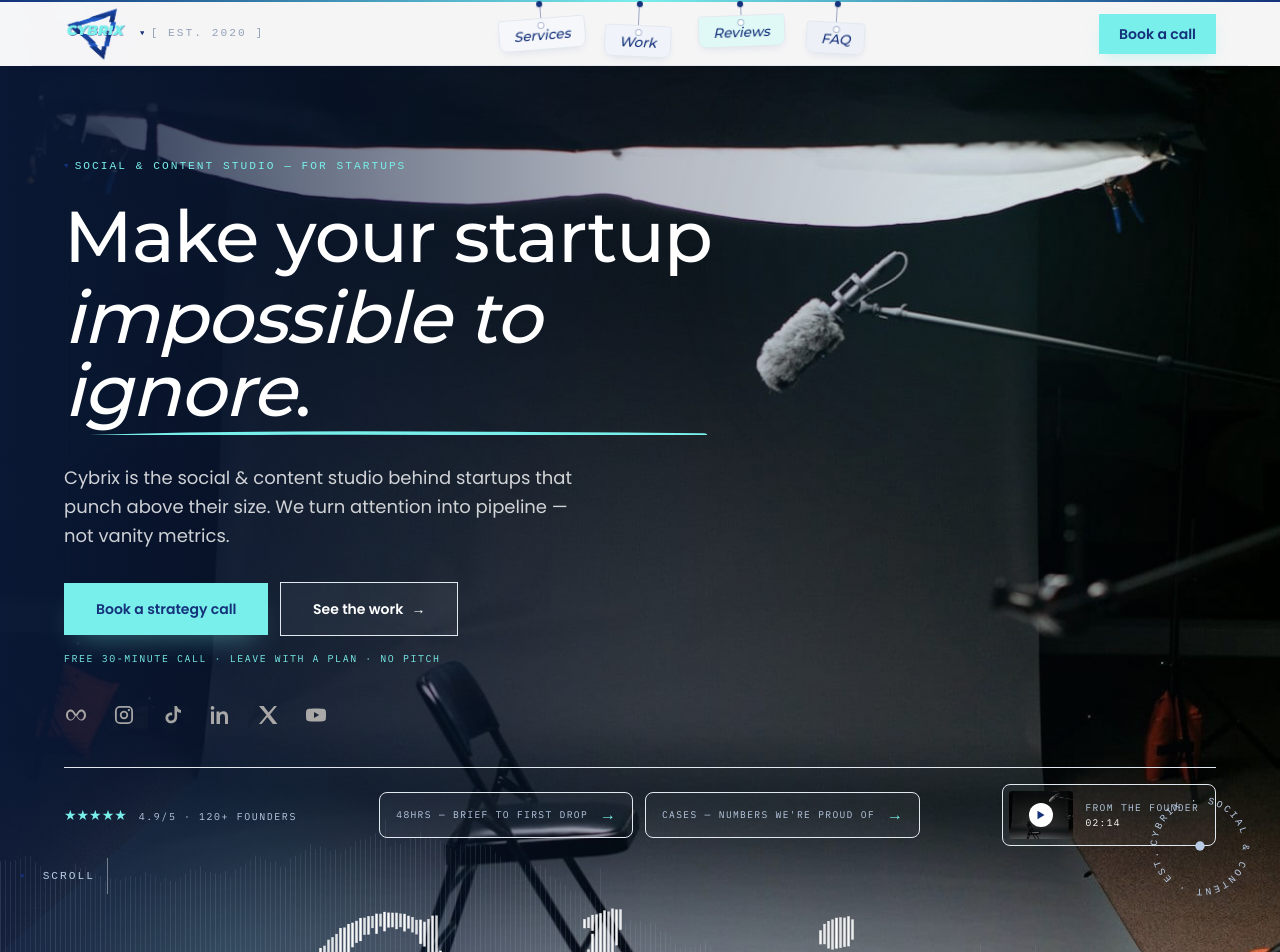
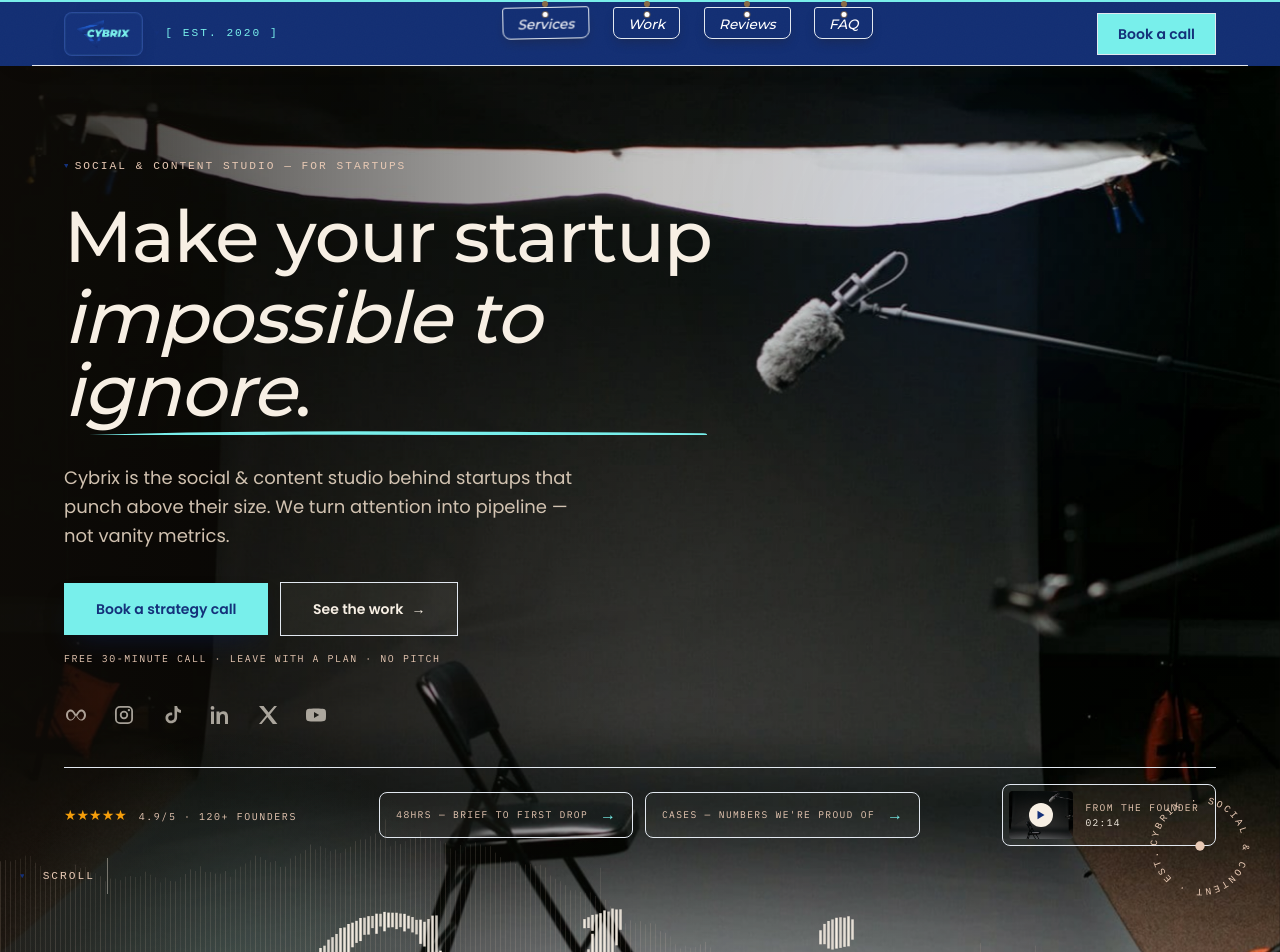
Before and after one commit to cybrixhub/Cybrix, a Next.js app: page / in a window 1280 px wide. Shown: the top 952 px of the page. Built offline with nearby package versions, Linux system fonts and the light colour scheme.

Commit message:
Update header and button color scheme

```diff
--- a/src/components/Header.tsx
+++ b/src/components/Header.tsx
@@ -1,9 +1,13 @@
 "use client";
 
 import { useEffect, useRef, useState } from "react";
-import Image from "next/image";
+import Logo from "./Logo";
 import { NAV_LINKS, SITE } from "@/lib/site";
 
+/**
+ * Editorial masthead: parchment bar with a hairline rule, mono folio detail,
+ * and a compact state once scrolled.
+ */
 export default function Header() {
   const [scrolled, setScrolled] = useState(false);
   const [open, setOpen] = useState(false);
@@ -34,52 +38,50 @@
 
   return (
     <header
-      className={`fixed inset-x-0 top-0 z-50 bg-white/96 text-[#1E293B] backdrop-blur-sm transition-shadow duration-300 ${
+      className={`fixed inset-x-0 top-0 z-50 bg-[#14317A]/95 text-white backdrop-blur-sm transition-shadow duration-300 ${
         scrolled
-          ? "shadow-[0_1px_0_var(--color-line),0_8px_24px_-12px_rgba(20,49,122,0.12)]"
-          : "shadow-[0_4px_16px_-10px_rgba(20,49,122,0.08)]"
+          ? "shadow-[0_1px_0_var(--color-line-strong),0_14px_34px_-20px_rgba(36,30,22,0.45)]"
+          : "shadow-[0_10px_28px_-22px_rgba(36,30,22,0.35)]"
       }`}
     >
+      {/* gilded rail the tags hang from */}
       <div
         aria-hidden="true"
-        className="h-0.5 bg-gradient-to-r from-navy via-[#78efeb] to-navy"
+        className="h-0.5 bg-[#78EFEB]"
       />
       <div
-        className={`container-x flex items-center justify-between border-b transition-all duration-300 ${
+        aria-hidden="true"
+        className="bg-noise pointer-events-none absolute inset-0 opacity-[0.04]"
+      />
+      <div
+        className={`container-x flex items-center justify-between border-b border-[#78EFEB]/30 transition-all duration-300 ${
           scrolled ? "h-14" : "h-16"
         }`}
-        style={{ borderColor: "rgba(20,49,122,0.08)" }}
       >
         <a
-          href="/"
-          aria-label="Cybrix — home"
+          href="#top"
+          aria-label="Cybrix — back to top"
           className="flex items-center gap-3"
         >
-          <Image
-            src="/brand/cybrix-mark.png"
-            alt="Cybrix"
-            width={120}
-            height={120}
-            priority
-            sizes="64px"
-            className="h-14 w-auto sm:h-16"
-          />
-          <span className="kicker hidden text-muted lg:inline">
+          <Logo />
+          <span className="kicker hidden text-[#78EFEB] lg:inline">
             [ est. {SITE.established} ]
           </span>
         </a>
 
+        {/* Hang-tag nav: each link dangles from the gilded rail on its own
+            knotted string — tilted, tinted, idly swaying, swinging on touch. */}
         <nav
           className="hidden items-start gap-6 self-stretch md:flex"
           aria-label="Primary"
         >
           {NAV_LINKS.map((link, i) => {
-            const t = [
-              { tint: "bg-paper-2", angle: "-3.5deg", string: 11 },
-              { tint: "bg-blush", angle: "2.6deg", string: 18 },
-              { tint: "bg-butter", angle: "-2.2deg", string: 8 },
-              { tint: "bg-paper-3", angle: "3.2deg", string: 15 },
-            ][i % 4];
+           const t = [
+  { tint: "bg-[#14317A]", angle: "-3.5deg", string: 11 },
+  { tint: "bg-[#14317A]", angle: "2.6deg", string: 18 },
+  { tint: "bg-[#14317A]", angle: "-2.2deg", string: 8 },
+  { tint: "bg-[#14317A]", angle: "3.2deg", string: 15 },
+];
             return (
               <a
                 key={link.href}
@@ -87,21 +89,23 @@
                 style={{ rotate: t.angle, animationDelay: `${i * 0.7}s` }}
                 className="hover-swing animate-sway group flex flex-col items-center"
               >
+                {/* knot at the rail */}
                 <span
                   aria-hidden="true"
-                  className="-mt-px h-1.5 w-1.5 rounded-full bg-navy shadow-[0_1px_1px_rgba(20,49,122,0.25)]"
+                  className="-mt-px h-1.5 w-1.5 rounded-full bg-[#8a6b46] shadow-[0_1px_1px_rgba(36,30,22,0.4)]"
                 />
                 <span
                   aria-hidden="true"
-                  className="w-px bg-navy/40"
+                  className="w-px bg-[#8a6b46]"
                   style={{ height: t.string }}
                 />
                 <span
-                  className={`relative rounded-b-md rounded-t-[3px] border border-line-strong px-3.5 pb-1.5 pt-2.5 font-display text-[0.85rem] font-medium italic leading-none text-navy shadow-[0_4px_10px_-4px_rgba(20,49,122,0.12)] transition-all duration-200 group-hover:border-navy group-hover:text-[#0D2563] group-hover:shadow-[0_6px_14px_-4px_rgba(20,49,122,0.18)] ${t.tint}`}
+                  className={`relative rounded-b-md rounded-t-[3px] border border-line-strong px-3.5 pb-1.5 pt-2.5 font-display text-[0.85rem] font-medium italic leading-none text-white shadow-[0_6px_12px_-4px_rgba(36,30,22,0.35)] transition-all duration-200 group-hover:border-[#78EFEB] group-hover:text-[#78EFEB] group-hover:shadow-[0_9px_16px_-4px_rgba(36,30,22,0.45)] ${t.tint}`}
                 >
+                  {/* punched grommet */}
                   <span
                     aria-hidden="true"
-                    className="absolute left-1/2 top-1 h-[5px] w-[5px] -translate-x-1/2 rounded-full bg-white ring-1 ring-navy/30"
+                    className="absolute left-1/2 top-1 h-[5px] w-[5px] -translate-x-1/2 rounded-full bg-paper ring-1 ring-[#8a6b46]/70"
                   />
                   {link.label}
                 </span>
@@ -112,11 +116,9 @@
 
         <div className="hidden md:block">
           <a
-            href={SITE.calendarUrl}
-            target="_blank"
-            rel="noopener noreferrer"
+            href="#book"
             data-cursor="book"
-            className="btn-ink btn-press inline-flex items-center gap-2 bg-[#78efeb] px-5 py-2.5 text-sm font-semibold text-navy shadow-[0_6px_16px_-6px_rgba(120,239,235,0.5)] [--ink-fill:var(--color-navy)] hover:text-white"
+            className="btn-ink btn-press inline-flex items-center gap-2 border border-[#78EFEB] bg-[#78EFEB] px-5 py-2.5 text-sm font-semibold text-[#14317A] hover:bg-[#14317A] hover:text-white hover:border-[#78EFEB] transition-all duration-300shadow-[0_10px_20px_-8px_rgba(14,26,58,0.85)] [--ink-fill:var(--color-navy-2)]"
           >
             Book a call
           </a>
@@ -126,7 +128,7 @@
           ref={toggleRef}
           type="button"
           onClick={() => setOpen((v) => !v)}
-          className="inline-flex h-11 w-11 items-center justify-center text-navy md:hidden"
+          className="inline-flex h-10 w-10 items-center justify-center md:hidden"
           aria-label={open ? "Close menu" : "Open menu"}
           aria-expanded={open}
           aria-controls="mobile-menu"
@@ -151,22 +153,22 @@
         </button>
       </div>
 
+      {/* Mobile menu */}
       <div
         id="mobile-menu"
         inert={!open}
         aria-hidden={!open}
-        className={`overflow-hidden bg-white text-[#1E293B] md:hidden ${
+        className={`overflow-hidden bg-paper text-white md:hidden ${
           open ? "max-h-[420px] border-b border-line" : "max-h-0"
         } transition-all duration-300 ease-out`}
       >
-        <div className="min-h-0 overflow-hidden bg-white">
         <nav className="container-x flex flex-col py-4" aria-label="Mobile">
           {NAV_LINKS.map((link, i) => (
             <a
               key={link.href}
               href={link.href}
               onClick={() => setOpen(false)}
-              className="flex items-baseline justify-between border-b border-line py-3.5 font-display text-xl italic text-navy"
+              className="flex items-baseline justify-between border-b border-line py-3.5 font-display text-xl italic text-white"
             >
               {link.label}
               <span className="kicker text-muted">
@@ -175,16 +177,13 @@
             </a>
           ))}
           <a
-            href={SITE.calendarUrl}
-            target="_blank"
-            rel="noopener noreferrer"
+            href="#book"
             onClick={() => setOpen(false)}
-            className="mt-4 inline-flex items-center justify-center bg-[#78efeb] px-5 py-3 text-sm font-semibold text-navy"
+            className="mt-4 inline-flex items-center justify-center bg-navy px-5 py-3 text-sm font-semibold text-cream"
           >
             Book a call
           </a>
         </nav>
-        </div>
       </div>
     </header>
   );
--- a/src/components/Hero.tsx
+++ b/src/components/Hero.tsx
@@ -1,6 +1,6 @@
 "use client";
 
-import { useEffect, useRef } from "react";
+import { useEffect, useLayoutEffect, useRef } from "react";
 import Image from "next/image";
 import gsap from "gsap";
 import { ScrollTrigger } from "gsap/ScrollTrigger";
@@ -9,9 +9,10 @@
 import Stamp from "./Stamp";
 import ThreadScene from "./ThreadScene";
 import WovenWordmark from "./WovenWordmark";
-import { FOUNDER, SITE } from "@/lib/site";
+import { FOUNDER, SITE } from "@/lib/site"; // SITE still used by wordmark; FOUNDER still used by video card
 import { willPreload, PRELOADER_HERO_DELAY } from "@/lib/preload";
-import { useIso } from "@/lib/useIso";
+
+const useIso = typeof window !== "undefined" ? useLayoutEffect : useEffect;
 
 export default function Hero() {
   const root = useRef<HTMLDivElement | null>(null);
@@ -68,6 +69,8 @@
         )
         .from('[data-h="stamp"]', { opacity: 0, duration: 0.8 }, 1.8);
 
+      // Exit: the hero mats into the black surround; the plate photo pulls
+      // back inside its frame.
       const scrub = {
         trigger: root.current,
         start: "top top",
@@ -80,6 +83,7 @@
         ease: "none",
         scrollTrigger: scrub,
       });
+      // No image scale on scroll — the frame's 0.93 mat does the exit motion.
       gsap.to('[data-h="content"]', {
         yPercent: 8,
         ease: "none",
@@ -91,6 +95,7 @@
         scrollTrigger: scrub,
       });
 
+      // Ambient: the softbox glow breathes across the dark stage.
       gsap.to('[data-h="glow"]', {
         xPercent: -20,
         yPercent: 10,
@@ -109,12 +114,14 @@
     <section
       id="top"
       ref={root}
-      className="relative bg-[#0B1A3A] text-white"
+      className="relative bg-[#0f0c08] text-[#f7efe4]"
     >
+      {/* Everything lives inside the frame so the scroll-out can mat it */}
       <div
         data-h="frame"
-        className="relative overflow-hidden bg-[#0B1A3A] will-change-transform"
+        className="relative overflow-hidden bg-[#14100b] will-change-transform"
       >
+        {/* full-bleed backdrop photo — natural framing, no CSS zoom */}
         <div
           aria-hidden="true"
           className="pointer-events-none absolute inset-0 overflow-hidden"
@@ -127,34 +134,42 @@
             priority
             sizes="100vw"
             quality={78}
-            className="object-cover"
+            className="object-cover will-change-transform [filter:saturate(1.06)]"
           />
-          <div className="absolute inset-0 bg-gradient-to-r from-[#0B1A3A]/90 via-[#0B1A3A]/30 to-transparent" />
-          <div className="absolute inset-x-0 bottom-0 h-44 bg-gradient-to-b from-transparent to-[#0B1A3A]" />
+          {/* copy shade — dark only where the text sits, fully transparent on the right so the photo pops */}
+          <div className="absolute inset-0 bg-gradient-to-r from-[#0f0c08]/85 via-[#0f0c08]/25 to-transparent" />
+          {/* bottom fade into the strip */}
+          <div className="absolute inset-x-0 bottom-0 h-44 bg-gradient-to-b from-transparent to-[#0f0c08]" />
         </div>
+        {/* breathing softbox glow */}
         <div
           data-h="glow"
           aria-hidden="true"
-          className="pointer-events-none absolute -top-[24%] left-[58%] h-[70vw] w-[70vw] -translate-x-1/2 rounded-full bg-[radial-gradient(closest-side,rgba(120,239,235,0.2),rgba(120,239,235,0.06)_45%,transparent_72%)] opacity-30 will-change-transform"
+          className="pointer-events-none absolute -top-[24%] left-[58%] h-[70vw] w-[70vw] -translate-x-1/2 rounded-full bg-[radial-gradient(closest-side,rgba(60,111,224,0.26),rgba(60,111,224,0.06)_45%,transparent_72%)] opacity-30 will-change-transform"
         />
+        {/* cool counter-glow — a low teal wash under the pitch so the hero
+            carries the logo's cyan, not only the warm studio light */}
         <div
           aria-hidden="true"
-          className="pointer-events-none absolute -bottom-[12%] -left-[8%] h-[52vw] w-[52vw] rounded-full bg-[radial-gradient(closest-side,rgba(120,239,235,0.14),rgba(120,239,235,0.04)_50%,transparent_72%)] opacity-70"
+          className="pointer-events-none absolute -bottom-[12%] -left-[8%] h-[52vw] w-[52vw] rounded-full bg-[radial-gradient(closest-side,rgba(123,229,216,0.16),rgba(123,229,216,0.05)_50%,transparent_72%)] opacity-70"
         />
-        <ThreadScene color="#B9CBE4" alpha={0.14} rise={0.3} />
+        {/* the woven landscape */}
+        <ThreadScene color="#f2d9c4" alpha={0.14} rise={0.3} />
+        {/* scroll-exit veil */}
         <div
           data-h="veil"
           aria-hidden="true"
-          className="pointer-events-none absolute inset-0 z-20 bg-[#0B1A3A] opacity-0"
+          className="pointer-events-none absolute inset-0 z-20 bg-black opacity-0"
         />
 
         <div
           data-h="content"
           className="relative z-10 flex min-h-svh flex-col pt-24 sm:pt-28"
         >
+          {/* Left-aligned pitch over the full-bleed backdrop */}
           <div className="container-x flex flex-1 items-center py-10">
             <div className="max-w-2xl">
-              <span data-h="kicker" className="kicker text-[#78efeb]">
+              <span data-h="kicker" className="kicker text-[#e8c9b4]">
                 Social &amp; content studio — for startups
               </span>
 
@@ -172,7 +187,7 @@
                         aria-hidden="true"
                         viewBox="0 0 320 12"
                         preserveAspectRatio="none"
-                        className="absolute -bottom-2 left-0 h-2.5 w-[calc(100%-0.4em)] text-[#78efeb] sm:-bottom-3"
+                        className="absolute -bottom-2 left-0 h-2.5 w-[calc(100%-0.4em)] text-teal-bright sm:-bottom-3"
                       >
                         <path
                           d="M2 9 C 60 3, 140 2, 318 6"
@@ -189,7 +204,7 @@
 
               <p
                 data-h="sub"
-                className="mt-7 max-w-lg text-lg leading-relaxed text-white/80 text-pretty"
+                className="mt-7 max-w-lg text-lg leading-relaxed text-[#e5d5c2]/90 text-pretty"
               >
                 Cybrix is the social &amp; content studio behind startups that
                 punch above their size. We turn attention into pipeline — not
@@ -202,12 +217,9 @@
               >
                 <Magnetic>
                   <a
-                    href={SITE.calendarUrl}
-                    target="_blank"
-                    rel="noopener noreferrer"
+                    href="#book"
                     data-cursor="book"
-                    className="btn-ink btn-press inline-flex items-center justify-center gap-2 bg-[#78efeb] px-8 py-4 text-sm font-semibold text-navy shadow-[0_14px_28px_-12px_rgba(120,239,235,0.4)] [--ink-fill:var(--color-navy)] hover:text-white"
-                  >
+className="btn-ink btn-press inline-flex items-center justify-center gap-2 bg-[#78EFEB] px-8 py-4 text-sm font-semibold text-[#14317A] shadow-[0_14px_28px_-12px_rgba(14,26,58,0.85)] hover:bg-[#14317A] hover:text-white transition-all duration-300 [--ink-fill:var(--color-navy-2)]"                  >
                     Book a strategy call
                   </a>
                 </Magnetic>
@@ -215,7 +227,7 @@
                   <a
                     href="#work"
                     data-cursor="view"
-                    className="btn-ink btn-press inline-flex items-center justify-center gap-2 border border-white/30 bg-white/5 px-8 py-4 text-sm font-semibold text-white [--ink-fill:#ffffff] hover:text-navy"
+                    className="btn-ink btn-press inline-flex items-center justify-center gap-2 border border-[#f7efe4]/30 bg-[#f7efe4]/5 px-8 py-4 text-sm font-semibold text-[#f7efe4] [--ink-fill:#f7efe4] hover:text-espresso focus-visible:text-espresso"
                   >
                     See the work <span aria-hidden="true">→</span>
                   </a>
@@ -224,7 +236,7 @@
 
               <p
                 data-h="cta-note"
-                className="mt-4 font-mono text-[0.62rem] uppercase tracking-[0.16em] text-[#78efeb]"
+                className="mt-4 font-mono text-[0.62rem] uppercase tracking-[0.16em] text-[#e8c9b4]"
               >
                 Free 30-minute call · leave with a plan · no pitch
               </p>
@@ -236,46 +248,50 @@
             </div>
           </div>
 
+          {/* Bottom strip — rating, teasers, video card */}
           <div data-h="meta" className="container-x">
-            <div className="grid grid-cols-1 items-center gap-4 border-t border-white/12 py-4 sm:grid-cols-[auto_1fr_auto]">
+            <div className="grid grid-cols-1 items-center gap-4 border-t border-[#f7efe4]/12 py-4 sm:grid-cols-[auto_1fr_auto]">
+              {/* rating */}
               <div className="flex items-baseline gap-3">
-                <span aria-hidden="true" className="text-sm text-[#78efeb]">
+                <span aria-hidden="true" className="text-sm text-amber">
                   ★★★★★
                 </span>
-                <span className="font-mono text-[0.62rem] uppercase tracking-[0.16em] text-[#B9CBE4]">
+                <span className="font-mono text-[0.62rem] uppercase tracking-[0.16em] text-[#e8c9b4]">
                   4.9/5 · 120+ founders
                 </span>
               </div>
 
+              {/* teaser cards */}
               <div className="hidden items-center justify-center gap-3 md:flex">
                 <a
                   href="#services"
-                  className="group flex items-center gap-3 rounded-md border border-white/12 bg-white/[0.04] px-4 py-2.5 transition-colors hover:border-white/30 hover:bg-white/[0.08]"
+                  className="group flex items-center gap-3 rounded-md border border-[#f7efe4]/12 bg-[#f7efe4]/[0.04] px-4 py-2.5 transition-colors hover:border-[#f7efe4]/30 hover:bg-[#f7efe4]/[0.08]"
                 >
-                  <span className="font-mono text-[0.6rem] uppercase tracking-[0.14em] text-[#B9CBE4]">
+                  <span className="font-mono text-[0.6rem] uppercase tracking-[0.14em] text-[#e8c9b4]">
                     48hrs — brief to first drop
                   </span>
-                  <span aria-hidden="true" className="text-[#78efeb]">
+                  <span aria-hidden="true" className="text-teal-bright">
                     →
                   </span>
                 </a>
                 <a
                   href="#work"
-                  className="group hidden items-center gap-3 rounded-md border border-white/12 bg-white/[0.04] px-4 py-2.5 transition-colors hover:border-white/30 hover:bg-white/[0.08] xl:flex"
+                  className="group hidden items-center gap-3 rounded-md border border-[#f7efe4]/12 bg-[#f7efe4]/[0.04] px-4 py-2.5 transition-colors hover:border-[#f7efe4]/30 hover:bg-[#f7efe4]/[0.08] xl:flex"
                 >
-                  <span className="font-mono text-[0.6rem] uppercase tracking-[0.14em] text-[#B9CBE4]">
+                  <span className="font-mono text-[0.6rem] uppercase tracking-[0.14em] text-[#e8c9b4]">
                     Cases — numbers we&apos;re proud of
                   </span>
-                  <span aria-hidden="true" className="text-[#78efeb]">
+                  <span aria-hidden="true" className="text-teal-bright">
                     →
                   </span>
                 </a>
               </div>
 
+              {/* video card */}
               <a
                 href="#founder"
                 data-cursor="play"
-                className="group flex items-center gap-3 justify-self-start rounded-md border border-white/12 bg-white/[0.04] p-1.5 pr-4 transition-colors hover:border-white/30 hover:bg-white/[0.08] sm:justify-self-end"
+                className="group flex items-center gap-3 justify-self-start rounded-md border border-[#f7efe4]/12 bg-[#f7efe4]/[0.04] p-1.5 pr-4 transition-colors hover:border-[#f7efe4]/30 hover:bg-[#f7efe4]/[0.08] sm:justify-self-end"
               >
                 <span className="relative block h-12 w-16 overflow-hidden rounded">
                   <Image
@@ -287,39 +303,40 @@
                     className="object-cover"
                   />
                   <span className="absolute inset-0 grid place-items-center bg-black/35">
-                    <span className="grid h-6 w-6 place-items-center rounded-full bg-white text-navy transition-transform duration-300 group-hover:scale-110">
+                    <span className="grid h-6 w-6 place-items-center rounded-full bg-[#f7efe4] text-espresso transition-transform duration-300 group-hover:scale-110">
                       <svg width="8" height="10" viewBox="0 0 8 10" aria-hidden="true">
                         <path d="M0.5 0.8 L7.5 5 L0.5 9.2 Z" fill="currentColor" />
                       </svg>
                     </span>
                   </span>
                 </span>
-                <span className="font-mono text-[0.6rem] uppercase tracking-[0.14em] leading-relaxed text-[#B9CBE4]">
+                <span className="font-mono text-[0.6rem] uppercase tracking-[0.14em] leading-relaxed text-[#e8c9b4]">
                   {FOUNDER.kicker}
                   <br />
-                  <span className="text-white">{FOUNDER.duration}</span>
+                  <span className="text-[#f7efe4]">{FOUNDER.duration}</span>
                 </span>
               </a>
             </div>
           </div>
 
+          {/* Giant woven wordmark, with the cue and seal anchored to it */}
           <div data-h="wordmark" className="relative mt-2 pb-4 sm:pb-6">
             <span
               aria-hidden="true"
-              className="kicker absolute -top-3 left-5 hidden items-center gap-3 text-[#B9CBE4] lg:flex"
+              className="kicker absolute -top-3 left-5 hidden items-center gap-3 text-[#e8c9b4] lg:flex"
             >
               Scroll
-              <span className="inline-block h-9 w-px bg-white/40" />
+              <span className="inline-block h-9 w-px bg-[#f7efe4]/40" />
             </span>
             <div
               data-h="stamp"
-              className="absolute -top-20 right-6 z-10 hidden text-[#B9CBE4] lg:block"
+              className="absolute -top-20 right-6 z-10 hidden text-[#e8c9b4] lg:block"
             >
               <Stamp />
             </div>
             <WovenWordmark
               text={`${SITE.name}.`}
-              color="#FFFFFF"
+              color="#f7efe4"
               className="h-[21vw] max-h-[19rem] w-full"
             />
           </div>
```
